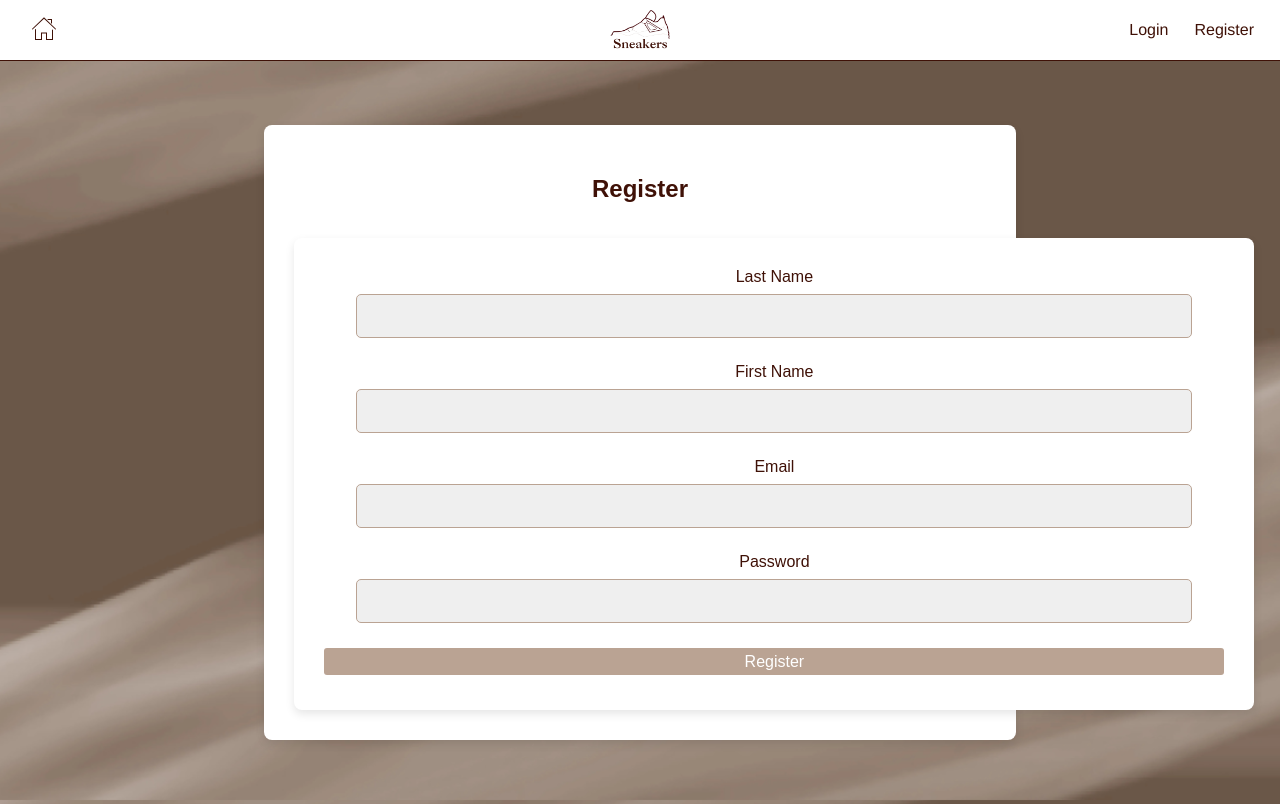
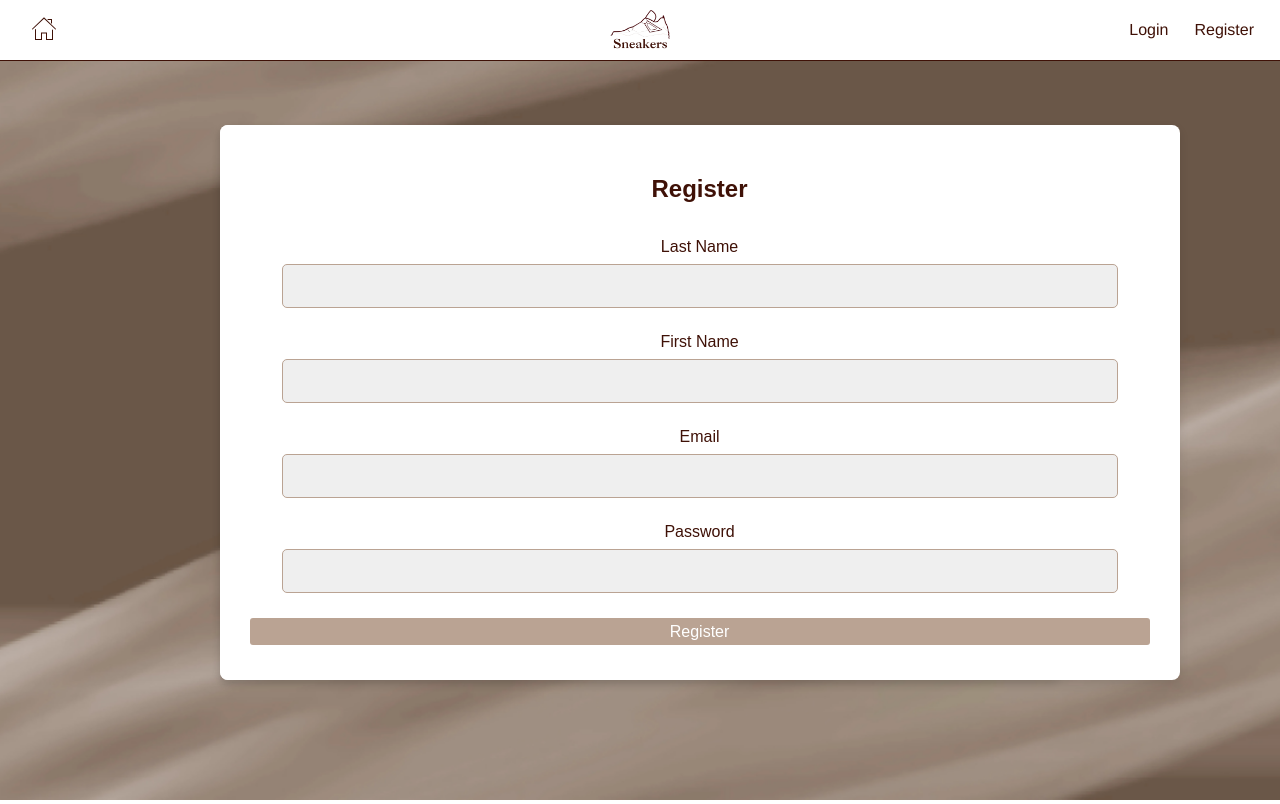
Before and after one commit to Nova754/Sneakers, a Vue app in the folder vue-sneakers/: page /register in a window 1280 px wide. Built offline with nearby package versions, Linux system fonts and the light colour scheme.

Commit message:
changement pour le css

```diff
--- a/vue-sneakers/src/views/Home.vue
+++ b/vue-sneakers/src/views/Home.vue
@@ -182,7 +182,7 @@ export default {
       this.selectedSneaker = null;
     },
     async addToCollection(sneakerId) {
-      if (this.wishlists.includes(sneakerId)) {
+      if (this.wishlist.includes(sneakerId)) {
         alert('Cette sneaker est déjà dans votre wishlist. Veuillez la retirer avant de l\'ajouter à votre collection.');
         return;
       }
--- a/vue-sneakers/src/views/Register.vue
+++ b/vue-sneakers/src/views/Register.vue
@@ -1,8 +1,8 @@
 <template>
     <div class="register">
       <div class="form">
-        <h1>Register</h1>
         <form @submit.prevent="registerUser">
+          <h1>Register</h1>
           <div class="form-group">
             <label for="lastName">Last Name</label>
             <input id="lastName" v-model="form.lastName" type="text" required />
@@ -68,21 +68,15 @@
     color: #3f1107;
   }
   .form {
-    display: flex;
-    flex-direction: column;
-    gap: 15px;
-    width: 60%;
-    margin: auto;
-    padding: 30px;
+    display: fetch;
+    margin-bottom: 1rem;
+    width: 73%;
     background-color: #fff;
     border-radius: 8px;
     box-shadow: 0 4px 10px rgba(0, 0, 0, 0.1);
   }
-  form {
-    display: block;
-    margin-bottom: 1rem;
-    width: 100%;
-  }
+
+
   label {
     display: block;
     margin-bottom: 0.5rem;
```
